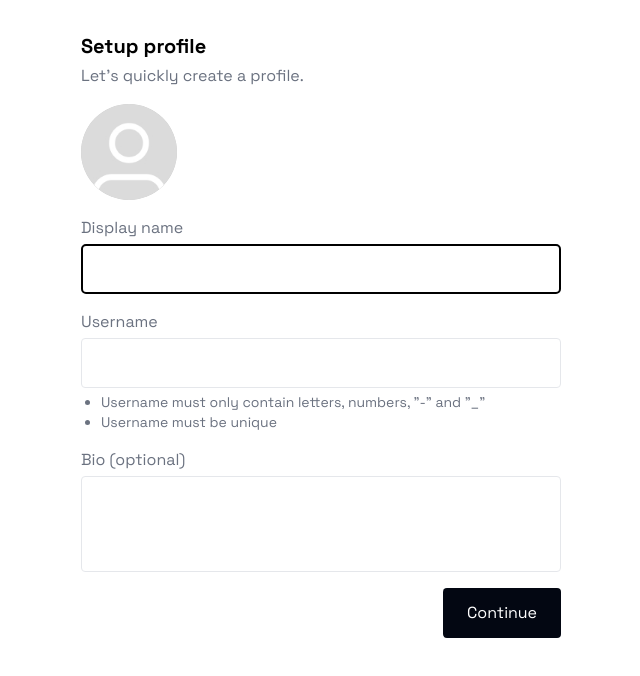
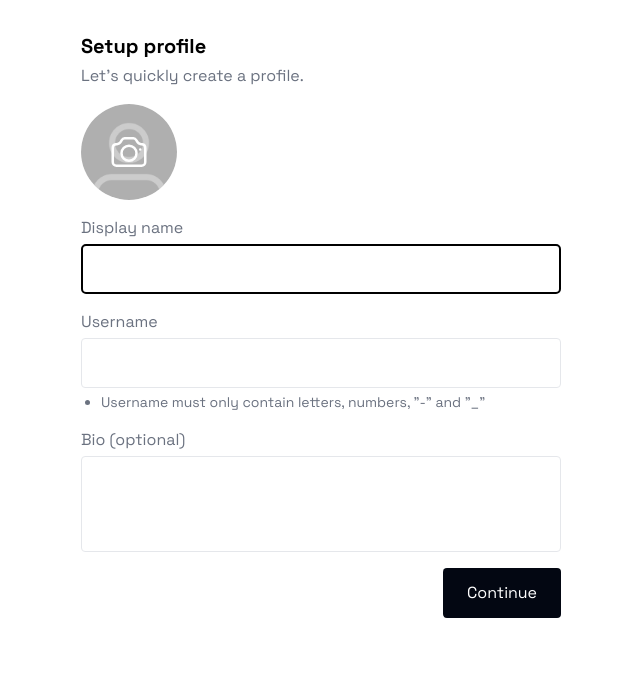
Before and after one commit to nelrnd/social-media, a Next.js app: page /profile-setup in a window 1280 px wide. Shown: the top 676 px of the page, without its empty margins (319-959 px from the left). Built offline with nearby package versions, Linux system fonts and the light colour scheme; no server answers.

Commit message:
Update ProfileForm and AvatarUpload and fix Button props

```diff
--- a/app/ui/avatar-uploader.tsx
+++ b/app/ui/avatar-uploader.tsx
@@ -29,7 +29,7 @@ export default function AvatarUploader({
         className="rounded-full overflow-hidden block w-fit h-fit relative"
       >
         <div
-          className="cursor-pointer bg-black/20 hover:bg-black/40 absolute inset-0 transition-colors grid place-content-center"
+          className="cursor-pointer bg-black/20 hover:bg-black/40 absolute inset-0 transition-colors grid place-content-center z-10"
           title="Upload image"
         >
           <CameraIcon className="size-10 text-white" />
--- a/app/ui/buttons.tsx
+++ b/app/ui/buttons.tsx
@@ -44,7 +44,6 @@ function ActionButton({
   ...props
 }: {
   children: React.ReactNode
-  light: boolean
 } & React.ButtonHTMLAttributes<HTMLButtonElement>) {
   return (
     <Press>
@@ -297,9 +296,9 @@ export function Button({
   ...props
 }: {
   children: React.ReactNode
-  variant: string
+  variant?: string
   className?: string
-  isLoading: boolean
+  isLoading?: boolean
 } & React.ButtonHTMLAttributes<HTMLButtonElement>) {
   return (
     <button
--- a/app/ui/profile-form.tsx
+++ b/app/ui/profile-form.tsx
@@ -72,7 +72,6 @@ export default function ProfileForm({
             Username must only contain letters, numbers, &quot;-&quot; and
             &quot;_&quot;
           </li>
-          <li className="list-disc">Username must be unique</li>
         </ul>
         <div id="username-error" aria-live="polite" aria-atomic="true">
           {state?.errors?.username && (
```
